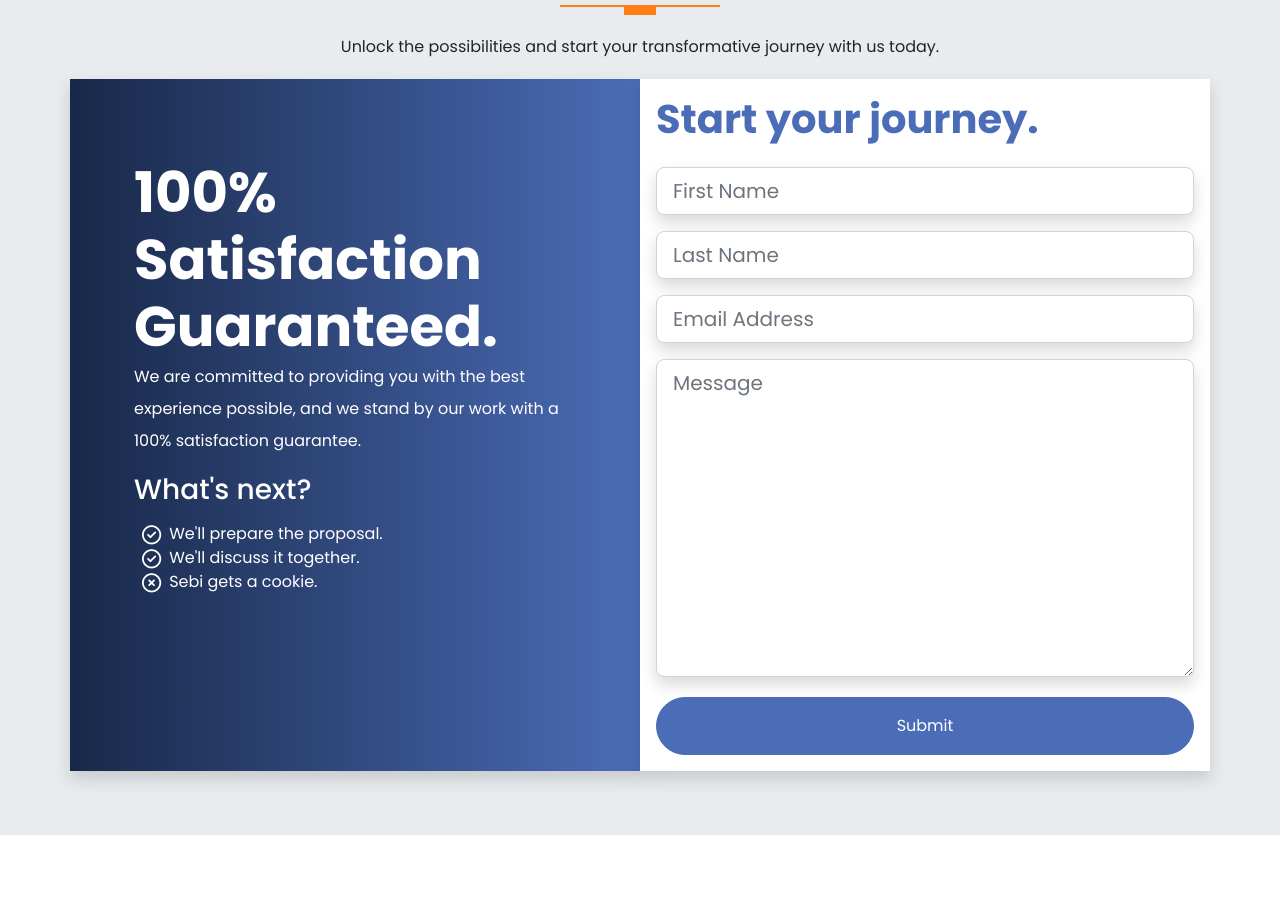
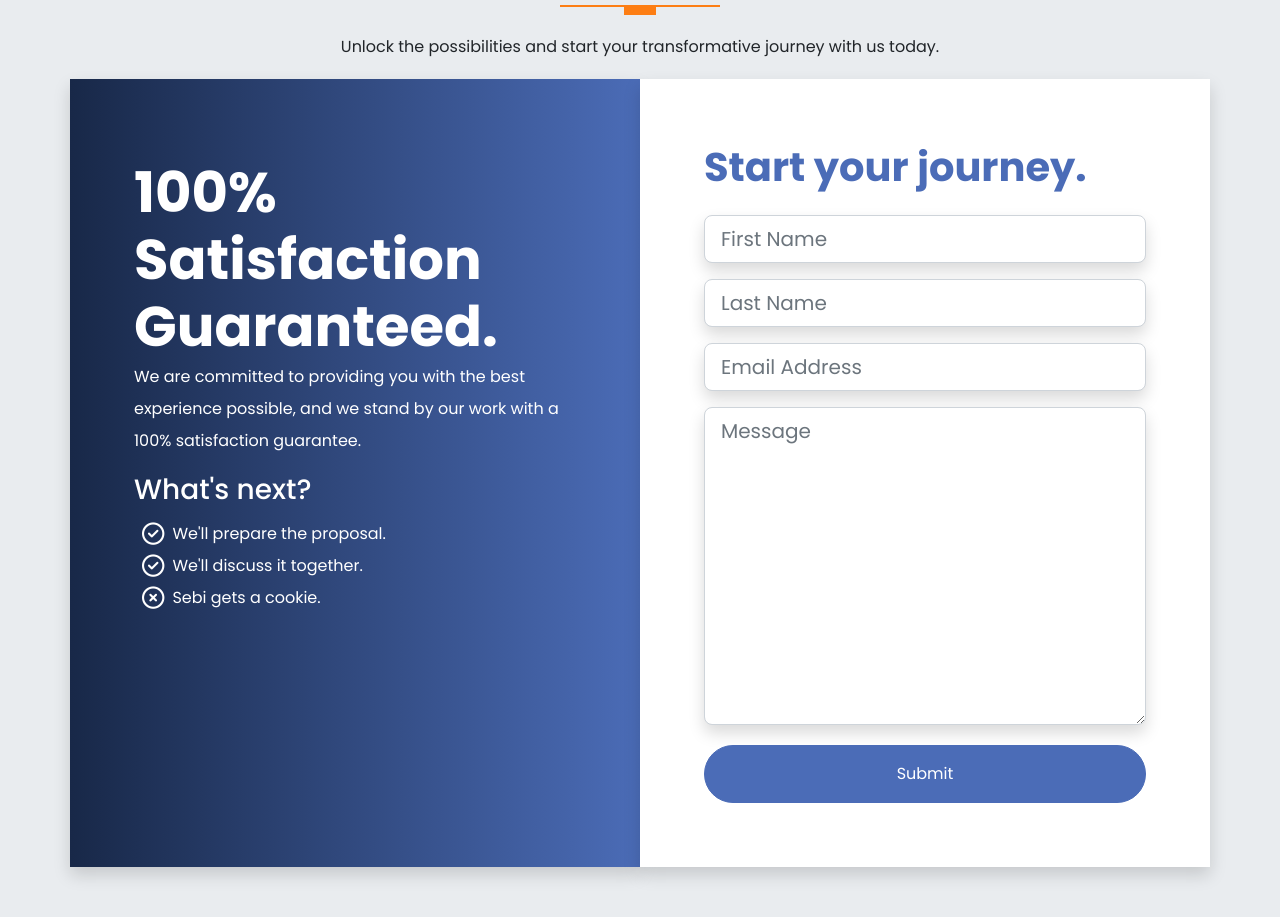
Before and after one commit to sebilune/landing-page, a website: page index.html in a window 1280 px wide. Shown: the part 6927-7844 px from the top of the page. Before the commit the page ends 7762 px from the top, so only its background shows below. Drawn offline with nearby package versions, Linux system fonts and the light colour scheme; files that its build step writes are made by us from their sources; animation ran at ten frames a second.

Commit message:
Made changes to _get-started.scss Added the styles for the form content.

```diff
--- a/scss/sections/_get-started.scss
+++ b/scss/sections/_get-started.scss
@@ -19,9 +19,16 @@
     }
 
     li {
+        margin-bottom: 0.5rem;
         i {
             margin-right: 0.5rem;
-            font-size: 1.2rem;
+            font-size: 1.4rem;
         }
     }
 }
+
+// Form
+
+.form {
+    padding: 3rem;
+}
```
